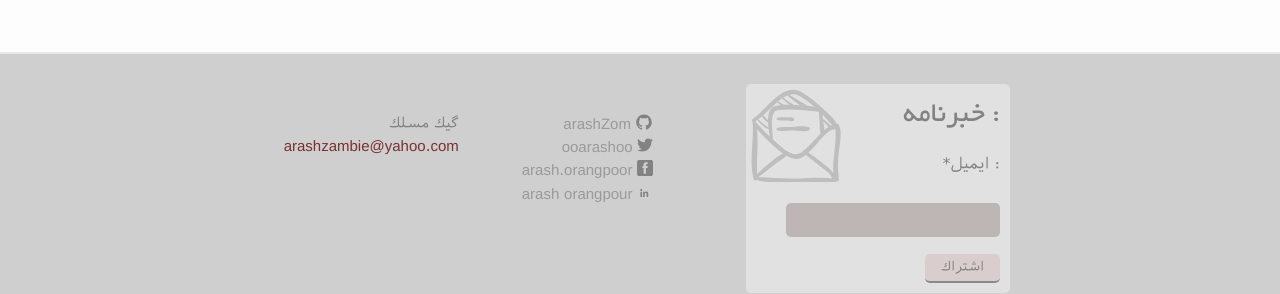
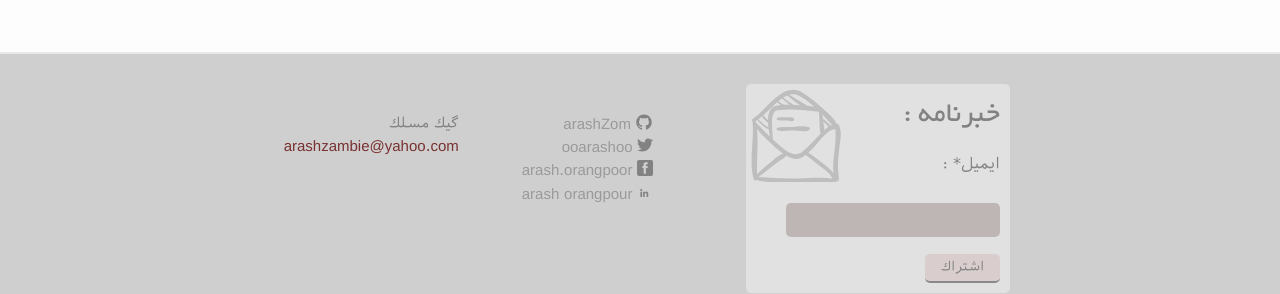
Before and after one commit to arashZom/arashzom.github.io, a Jekyll site: the page built from index.md, in a window 1280 px wide. Shown: the part 470-764 px from the top of the page. Built offline with Jekyll 4.4.1, drawn with Linux system fonts in a browser that asks for light colours.

Commit message:
this is new theme

```diff
--- a/_includes/footer.html
+++ b/_includes/footer.html
@@ -75,8 +75,8 @@
         <!-- <p class="text">{{ site.description }}</p> -->
         <div class="newsletter" style="direction:rtl">
           <form action="//twitter.us10.list-manage.com/subscribe/post?u=bfe440fce68bfa2dc5c46a4d1&amp;id=ee54446fac" class="mailchimp0">
-            <h4 class="subscribe">: خبرنامه </h4>
-            <label for="email">: ايميل*</label><br />
+            <h4 class="subscribe"> خبرنامه <bdi dir="ltr">:</bdi></h4>
+            <label for="mce-email"> ايميل* <bdi dir="rtl">:</bdi></label><br />
             <input id="mce-email" name="EMAIL" type="email" value="" /><br />
             <button type="submit" name="subscribe" value="Subscribe">اشتراك</button>
            <!--  <div class="mce-responses">
--- a/_sass/_layout.scss
+++ b/_sass/_layout.scss
@@ -261,6 +261,7 @@
 .footer-col-1 {
     width: -webkit-calc(25% - (#{$spacing-unit} / 2));
     width:         calc(25% - (#{$spacing-unit} / 2));
+
     // padding-left: $spacing-unit+5 / 2;
 }
 
@@ -354,7 +355,7 @@
         // margin-left:20px;
         margin-top:-30px;
         &:hover{
-             border-bottom:3px solid #8A8989;
+            border-bottom:3px solid #8A8989;
             transition:border-bottom 1s ease-out;
 
         }
@@ -362,12 +363,15 @@
     label
     {
         // margin-bottom:10px !important;
+        // direction: rtl;
         font-size:16px;
         color:#828282;
     }
      .subscribe
      {
+        text-align: right;
         font-family:"yekan",tahoma,arial;
+        // direction: rtl !important;
         font-size:30px;
         color:#828282;
      }
@@ -402,6 +406,19 @@
         float: none;
         width: -webkit-calc(100% - (#{$spacing-unit} / 2));
         width:         calc(100% - (#{$spacing-unit} / 2));
+
+    }
+
+    .footer-col-1{
+       margin: 0  100px 20px auto !important;
+    }
+
+    .footer-col-2{
+        margin: 0  auto  20px auto !important;
+    }
+
+    .footer-col-3{
+        margin: 0  20px  auto  auto !important;
     }
 }
 
--- a/js/snap.js
+++ b/js/snap.js
@@ -13,16 +13,18 @@ $(function(){
 		// init scotch slide
 		// var scotchPanel;
 	// transformicons.add([]);
-     $(".jspDrag").on('mouseover', function(event) {
-               	event.preventDefault();
-               	/* Act on the event */
-               	    $(this).addClass('jspHover');
-               });
-	 $(".jspDrag").on('click', function(event) {
-	 	event.preventDefault();
-	   	/* Act on the event */
-	   	    $(this).addClass('jspActiver');
-	   });
+
+
+  //    $(".jspDrag").on('mouseover', function(event) {
+  //              	event.preventDefault();
+  //              	/* Act on the event */
+  //              	    $(this).addClass('jspHover');
+  //              });
+	 // $(".jspDrag").on('click', function(event) {
+	 // 	event.preventDefault();
+	 //   	/* Act on the event */
+	 //   	    $(this).addClass('jspActive');
+	 //   });
 
      var scotchPanel = $('#panel').scotchPanel({
 		    containerSelector: 'body', // As a jQuery Selector
```
